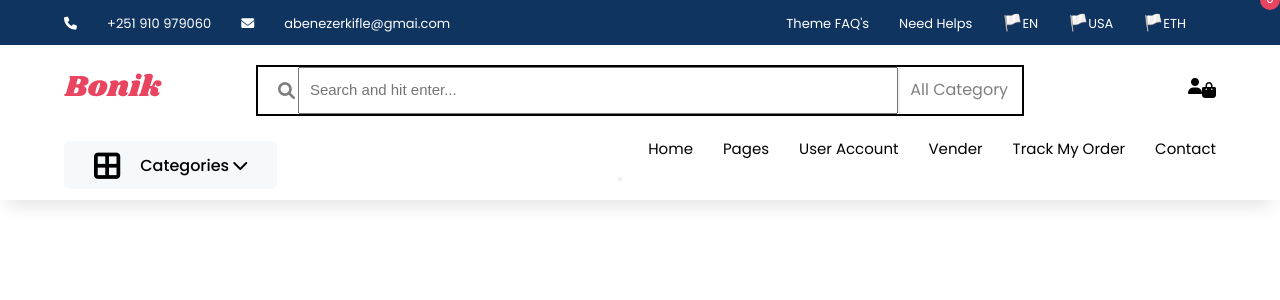
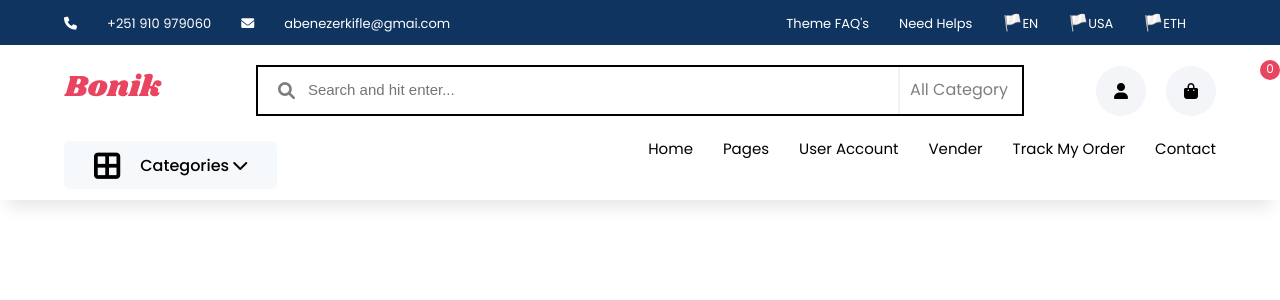
Before and after one commit to abenooo/Ecommerice-Website-in-React, a React (Create React App) app: page / in a window 1280 px wide. Shown: the top 300 px of the page. Built offline with nearby package versions, Linux system fonts and the light colour scheme.

Commit message:
Adding pages for main pages

```diff
--- a/src/common/header/Header.css
+++ b/src/common/header/Header.css
@@ -12,6 +12,11 @@
 .head label {
     margin-right: 30px;
     font-size: 13px;
+}
+
+.container {
+    max-width: 90%;
+    margin: auto;
 }
 
 .search {
@@ -62,6 +67,7 @@
     top: -10px;
     right: 0;
     width: 20px;
+    margin-top: 70px;
     height: 20px;
     border-radius: 50%;
     text-align: center;
@@ -113,6 +119,31 @@ li {
 
 .RText {
     text-align: right;
+}
+
+input,
+button {
+    border: none;
+    outline: none;
+    background-color: none;
+}
+
+.row {
+    width: 50%;
+}
+
+.icon-circle {
+    line-height: 50px;
+    text-align: center;
+    width: 50px;
+    height: 50px;
+    background-color: #f3f5f9;
+    margin-left: 20px;
+    border-radius: 50%;
+}
+
+.boxShadow {
+    box-shadow: rgb(43 52 69 / 10%) 0 4px 16px;
 }
 
 
--- a/src/common/header/Search.jsx
+++ b/src/common/header/Search.jsx
@@ -1,31 +1,33 @@
-import React from "react";
-import logo from "../../components/assets/images/logo.svg";
-const Search = () => {
+import React from "react"
+import logo from "../../components/assets/images/logo.svg"
 
-    window.addEventListener("scroll", function(){
-      const search = this.document.querySelector(".search")
-      search.classList.toggle("active", this.window.scrollY > 100)
-    })
+
+const Search = ({ CartItem }) => {
+  // fixed Header
+  window.addEventListener("scroll", function () {
+    const search = document.querySelector(".search")
+    search.classList.toggle("active", window.scrollY > 100)
+  })
 
   return (
     <>
-      <section className="search">
-        <div className="container c_flex">
-          <div className="logo width ">
-            <img src={logo} alt="" />
+      <section className='search'>
+        <div className='container c_flex'>
+          <div className='logo width '>
+            <img src={logo} alt='' />
           </div>
 
-          <div className="search-box f_flex">
-            <i className="fa fa-search"></i>
-            <input type="text" placeholder="Search and hit enter..." />
+          <div className='search-box f_flex'>
+            <i className='fa fa-search'></i>
+            <input type='text' placeholder='Search and hit enter...' />
             <span>All Category</span>
           </div>
 
-          <div className="icon f_flex width">
-            <i className="fa fa-user icon-circle"></i>
-            <div className="cart">
+          <div className='icon f_flex width'>
+            <i className='fa fa-user icon-circle'></i>
+            <div className='cart'>
               <a href="/cart">
-                <i className="fa fa-shopping-bag icon-circle"> </i>
+                <i className='fa fa-shopping-bag icon-circle'></i>
                 <span>0</span>
               </a>
             </div>
@@ -33,7 +35,7 @@ const Search = () => {
         </div>
       </section>
     </>
-  );
-};
+  )
+}
 
-export default Search;
+export default Search
```
Also changed, not shown: src/components/mainpage/Categories.jsx (added), src/components/mainpage/Home.css (added), src/components/mainpage/Home.jsx (added), src/components/mainpage/Sdata.js (added), src/components/mainpage/SlideCard.jsx (added), src/components/mainpage/Slider.jsx (added).
